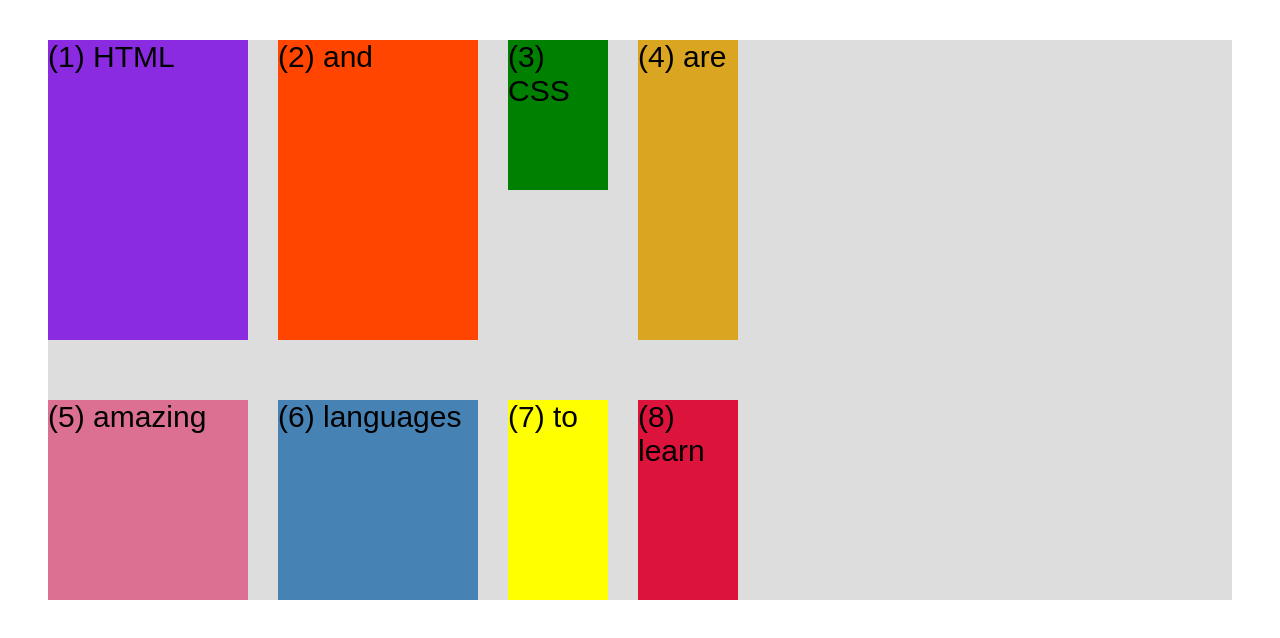
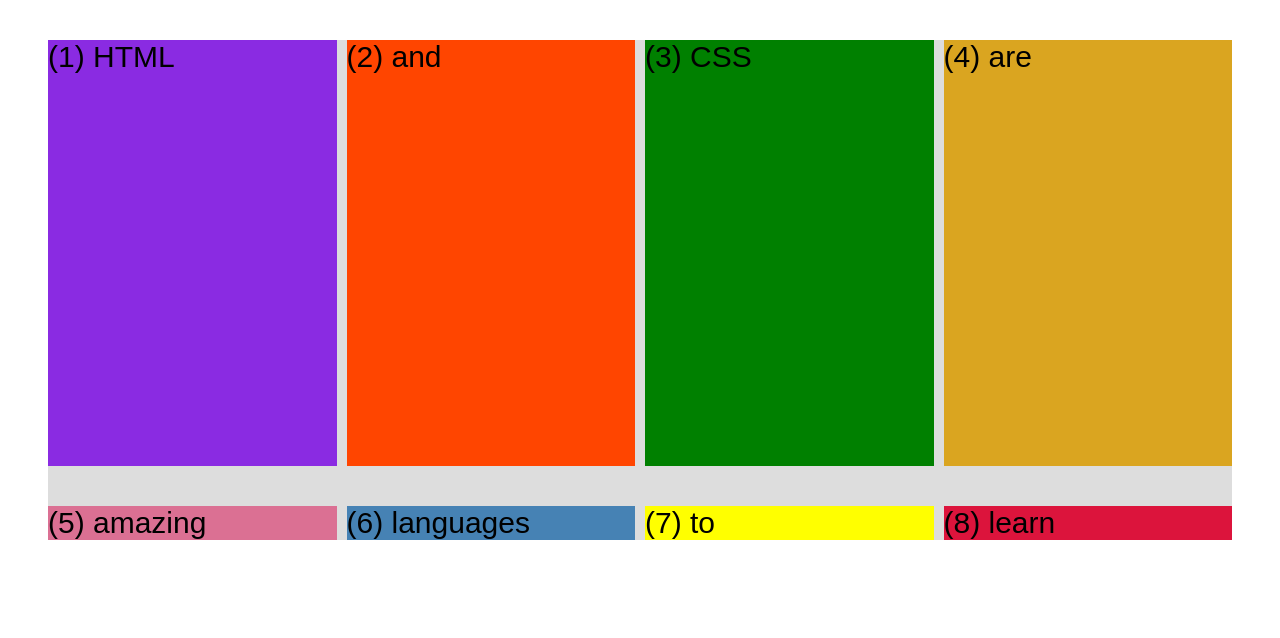
Before and after one commit to JordanWaldron/Blog-HTML-Fundamentals, a plain HTML site: page 02-HTML-Fundamentals/css-grid.html in a window 1280 px wide. Drawn offline with Linux system fonts and the light colour scheme.

Commit message:
Css Grid test file updates

```diff
--- a/02-HTML-Fundamentals/css-grid.html
+++ b/02-HTML-Fundamentals/css-grid.html
@@ -14,7 +14,7 @@
       }
       .el--3 {
         background-color: green;
-        height: 150px;
+        /* height: 150px; */
       }
       .el--4 {
         background-color: goldenrod;
@@ -42,12 +42,17 @@
         /* CSS GRID */
         display: grid;
         /* define the size of each column, rows automatically made */
-        grid-template-columns: 200px 200px 100px 100px;
-        grid-template-rows: 300px 200px;
+        /* fr */
+        /* grid-template-columns: 3fr 1fr 1fr 1fr; */
+        /* grid-template-rows: 300px 200px; */
+        grid-template-columns: repeat(4, 1fr);
+        grid-template-rows: 1fr auto;
+        /* auto property only uses space needed */
+        height: 500px;
 
-        gap: 30px;
-        column-gap: 30px;
-        row-gap: 60px;
+        /* gap: 30px; */
+        column-gap: 10px;
+        row-gap: 40px;
       }
 
       .container--2 {
```
